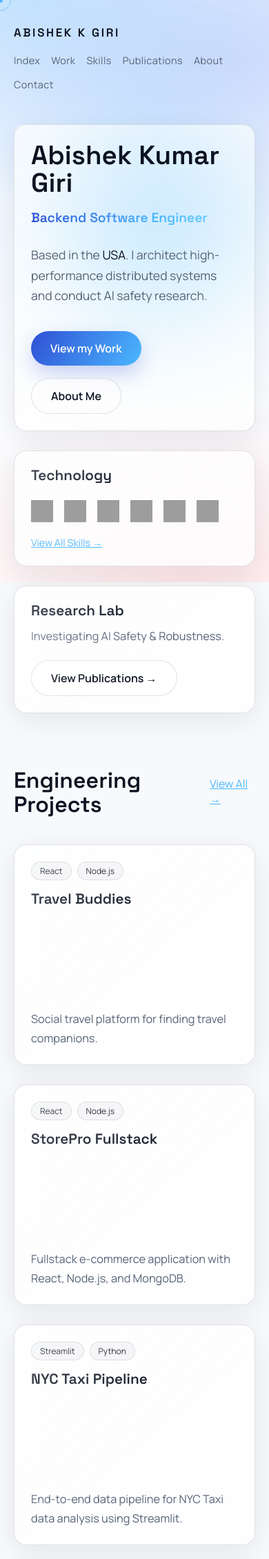
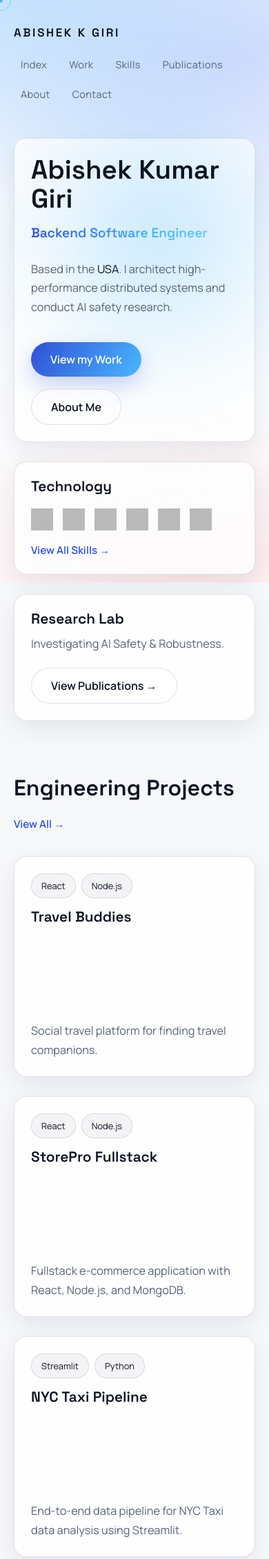
Before and after one commit to abishekgiri/my-portfolio, a Flask app: page / in a window 390 px wide; the page is wider, and only the part inside the window is pictured. Shown: the top 2260 px of that part at 69% size. Run offline with Flask 3, Linux system fonts and the light colour scheme; grey boxes are pictures that could not be loaded.

Commit message:
Major design update across all pages
- Significantly enhanced custom.css with improved styling and animations
- Updated all template files (index, projects, publications, skills, about, contact)
- Refined responsive design and layout improvements
- Enhanced visual consistency across the portfolio

```diff
--- a/static/css/custom.css
+++ b/static/css/custom.css
@@ -4,7 +4,7 @@
 
 :root {
   /* Core Colors */
-  --bg-main: #f7f9fc;
+  --bg-main: #f6f8fb;
   --bg-card: rgba(255, 255, 255, 0.82);
   --bg-card-solid: #ffffff;
 
@@ -18,12 +18,12 @@
   --color-indigo: #2f50d6;
 
   --accent: var(--color-cyan);
-  --grad-aurora: linear-gradient(135deg, #dff1ff 0%, #eef3ff 45%, #ffffff 100%);
+  --grad-aurora: linear-gradient(135deg, #e6f4ff 0%, #eef2ff 50%, #ffffff 100%);
 
   --border-dim: rgba(15, 23, 42, 0.12);
   --border-strong: rgba(15, 23, 42, 0.2);
 
-  --shadow-soft: 0 10px 40px rgba(10, 20, 40, 0.08);
+  --shadow-soft: 0 12px 36px rgba(10, 20, 40, 0.08);
   --shadow-lift: 0 18px 55px rgba(10, 20, 40, 0.12);
 
   /* Typography */
@@ -154,6 +154,49 @@ body:hover .cursor-outline.hovered {
   padding-bottom: 60px;
 }
 
+.section {
+  margin-top: 80px;
+}
+
+.section:first-of-type {
+  margin-top: 0;
+}
+
+.section-head {
+  display: flex;
+  justify-content: space-between;
+  align-items: baseline;
+  gap: 24px;
+  margin-bottom: 36px;
+}
+
+.section-title {
+  display: flex;
+  align-items: center;
+  gap: 16px;
+  flex-wrap: wrap;
+}
+
+.count-pill {
+  padding: 6px 14px;
+  border-radius: 999px;
+  background: rgba(15, 23, 42, 0.05);
+  border: 1px solid var(--border-dim);
+  font-size: 0.85rem;
+  color: var(--text-muted);
+}
+
+.text-link {
+  color: var(--color-indigo);
+  font-weight: 600;
+  font-size: 0.95rem;
+  text-decoration: none;
+}
+
+.text-link:hover {
+  color: var(--text-main);
+}
+
 /* Navbar */
 .nav-header {
   display: flex;
@@ -185,14 +228,18 @@ body:hover .cursor-outline.hovered {
   font-size: 0.9rem;
   text-decoration: none;
   letter-spacing: 0.03em;
-  transition: color 0.2s;
+  transition: color 0.2s, background 0.2s, border-color 0.2s;
+  padding: 6px 10px;
+  border-radius: 999px;
 }
 
 .nav-links a:hover {
   color: var(--text-main);
+  background: rgba(15, 23, 42, 0.05);
+  border-color: var(--border-dim);
 }
 
-/* Bento Grid System */
+/* Grid Systems */
 .bento-grid {
   display: grid;
   grid-template-columns: repeat(12, 1fr);
@@ -201,6 +248,13 @@ body:hover .cursor-outline.hovered {
   margin-bottom: 80px;
 }
 
+.cards-grid {
+  display: grid;
+  grid-template-columns: repeat(auto-fit, minmax(260px, 1fr));
+  gap: var(--bento-gap);
+}
+
+/* Card */
 .bento-card {
   background: var(--bg-card);
   border: 1px solid var(--border-dim);
@@ -222,34 +276,119 @@ body:hover .cursor-outline.hovered {
   pointer-events: none;
 }
 
+.bento-card > * {
+  position: relative;
+  z-index: 1;
+}
+
 .bento-card:hover {
   border-color: rgba(75, 184, 255, 0.5);
   transform: translateY(-4px);
   box-shadow: var(--shadow-lift);
 }
 
-.skill-card:hover img {
-  transform: translateY(-4px) scale(1.03);
+/* Hero */
+.hero-grid {
+  display: grid;
+  grid-template-columns: minmax(0, 7fr) minmax(0, 5fr);
+  gap: var(--bento-gap);
+  align-items: stretch;
+  margin-bottom: 80px;
 }
 
-.col-span-4 {
-  grid-column: span 4;
+.hero-card {
+  display: flex;
+  flex-direction: column;
+  justify-content: flex-end;
+  min-height: 520px;
+  overflow: visible;
 }
 
-.col-span-6 {
-  grid-column: span 6;
+.hero-glow {
+  position: absolute;
+  top: -120px;
+  right: -120px;
+  width: 520px;
+  height: 520px;
+  background: radial-gradient(circle, rgba(75, 184, 255, 0.35) 0%, rgba(75, 184, 255, 0.05) 50%, transparent 70%);
+  filter: blur(60px);
+  pointer-events: none;
+  z-index: 0;
 }
 
-.col-span-8 {
-  grid-column: span 8;
+.hero-orbit {
+  position: absolute;
+  top: 42%;
+  right: 22%;
+  width: 86px;
+  height: 86px;
+  border-radius: 50%;
+  border: 1px solid rgba(75, 184, 255, 0.3);
+  box-shadow: 0 0 20px rgba(75, 184, 255, 0.2);
+  pointer-events: none;
 }
 
-.col-span-12 {
-  grid-column: span 12;
+.hero-orbit::after {
+  content: "";
+  position: absolute;
+  top: 50%;
+  left: 50%;
+  width: 10px;
+  height: 10px;
+  transform: translate(-50%, -50%);
+  border-radius: 50%;
+  background: var(--color-cyan);
+  box-shadow: 0 0 16px rgba(75, 184, 255, 0.5);
 }
 
-.row-span-2 {
-  grid-row: span 2;
+.hero-title {
+  font-size: clamp(2.4rem, 5.2vw, 3.6rem);
+  margin-bottom: 18px;
+  line-height: 1.05;
+  color: var(--text-main);
+}
+
+.hero-subtitle {
+  font-size: clamp(1.2rem, 2.8vw, 2rem);
+  margin-bottom: 28px;
+  line-height: 1.2;
+}
+
+.hero-copy {
+  max-width: 520px;
+  margin-bottom: 36px;
+  font-size: 1.1rem;
+}
+
+.hero-actions {
+  display: flex;
+  gap: 18px;
+  flex-wrap: wrap;
+}
+
+.hero-aside {
+  display: grid;
+  gap: var(--bento-gap);
+}
+
+.tech-icons {
+  display: flex;
+  flex-wrap: wrap;
+  gap: 14px;
+}
+
+.tech-icon {
+  width: 32px;
+  height: 32px;
+  filter: grayscale(100%);
+  opacity: 0.7;
+  transition: filter 0.2s, opacity 0.2s, transform 0.2s;
+}
+
+.tech-icon:hover {
+  filter: grayscale(0%);
+  opacity: 1;
+  transform: translateY(-2px);
 }
 
 /* Typography Helpers */
@@ -290,72 +429,7 @@ body:hover .cursor-outline.hovered {
   -webkit-text-fill-color: transparent;
 }
 
-/* Hero */
-.hero-card {
-  display: flex;
-  flex-direction: column;
-  justify-content: flex-end;
-  min-height: 520px;
-  overflow: visible;
-}
-
-.hero-glow {
-  position: absolute;
-  top: -120px;
-  right: -120px;
-  width: 520px;
-  height: 520px;
-  background: radial-gradient(circle, rgba(75, 184, 255, 0.35) 0%, rgba(75, 184, 255, 0.05) 50%, transparent 70%);
-  filter: blur(60px);
-  pointer-events: none;
-}
-
-.hero-title {
-  font-size: clamp(2.4rem, 5.2vw, 3.6rem);
-  margin-bottom: 18px;
-  line-height: 1.05;
-  color: var(--text-main);
-}
-
-.hero-subtitle {
-  font-size: clamp(1.2rem, 2.8vw, 2rem);
-  margin-bottom: 28px;
-  line-height: 1.2;
-}
-
-.hero-copy {
-  max-width: 520px;
-  margin-bottom: 36px;
-  font-size: 1.1rem;
-}
-
-.hero-actions {
-  display: flex;
-  gap: 18px;
-  flex-wrap: wrap;
-}
-
 /* Components */
-.status-badge {
-  display: inline-flex;
-  align-items: center;
-  gap: 8px;
-  background: rgba(15, 23, 42, 0.03);
-  padding: 8px 16px;
-  border-radius: 100px;
-  font-size: 0.85rem;
-  color: var(--text-main);
-  border: 1px solid rgba(15, 23, 42, 0.08);
-}
-
-.status-dot {
-  width: 8px;
-  height: 8px;
-  background-color: var(--color-cyan);
-  border-radius: 50%;
-  box-shadow: 0 0 8px rgba(75, 184, 255, 0.4);
-}
-
 .skill-tag {
   font-size: 0.8rem;
   color: var(--text-main);
@@ -528,22 +646,17 @@ body:hover .cursor-outline.hovered {
 
 /* Responsive */
 @media (max-width: 1024px) {
-
-  .col-span-4,
-  .col-span-6,
-  .col-span-8 {
-    grid-column: span 12;
+  .hero-grid {
+    grid-template-columns: 1fr;
   }
 
-  .profile-float {
-    float: none;
-    width: 100%;
-    max-width: 420px;
-    height: 420px;
-    margin: 0 auto 32px auto;
+  .about-grid,
+  .contact-grid {
+    grid-template-columns: 1fr;
   }
 
-  .book-container {
+  .about-card,
+  .contact-card {
     padding: 32px;
   }
 }
@@ -555,7 +668,7 @@ body:hover .cursor-outline.hovered {
   }
 
   .nav-links {
-    gap: 16px;
+    gap: 12px;
   }
 }
 
@@ -571,6 +684,15 @@ body:hover .cursor-outline.hovered {
 
   .hero-card {
     min-height: auto;
+  }
+
+  .hero-orbit {
+    display: none;
+  }
+
+  .section-head {
+    flex-direction: column;
+    align-items: flex-start;
   }
 
   .publication-row {
--- a/templates/index.html
+++ b/templates/index.html
@@ -1,24 +1,19 @@
 {% extends "base.html" %}
 
 {% block content %}
-<!-- Bento Hero Section -->
-<div class="bento-grid">
+<section class="hero">
+  <div class="hero-grid">
+    <div class="bento-card hero-card">
+      <div class="hero-glow"></div>
+      <div class="hero-orbit" aria-hidden="true"></div>
 
-  <!-- Title Card (Wide) without Status/Location -->
-  <div class="bento-card col-span-8 row-span-2 hero-card">
-    <!-- Electric Glow Background -->
-    <div class="hero-glow"></div>
-
-    <div style="position: relative; z-index: 2; margin-top: auto;">
-      <h1 class="display-text hero-title">
-        Abishek Kumar Giri
-      </h1>
-      <h2 class="display-text text-gradient hero-subtitle">
-        Backend Software Engineer
-      </h2>
+      <div>
+        <h1 class="display-text hero-title">Abishek Kumar Giri</h1>
+        <h2 class="display-text text-gradient hero-subtitle">Backend Software Engineer</h2>
 
         <p class="sub-text hero-copy">
-        Based in the <span style="color: var(--text-main);">USA</span>. I architect high-performance distributed systems
+          Based in the <span style="color: var(--text-main);">USA</span>. I architect high-performance distributed
+          systems
           and conduct AI safety research.
         </p>
 
@@ -29,45 +24,40 @@
       </div>
     </div>
 
-  <!-- Tools/Stack Card - Brief Preview -->
-  <div class="bento-card col-span-4" style="display: flex; flex-direction: column; justify-content: center;">
-    <h3 class="display-text text-md" style="margin-bottom: 24px;">Technology</h3>
-    <div style="display: flex; flex-wrap: wrap; gap: 16px;">
+    <div class="hero-aside">
+      <div class="bento-card">
+        <h3 class="display-text text-md" style="margin-bottom: 20px;">Technology</h3>
+        <div class="tech-icons">
           {% for skill in skills['Languages'][:6] %}
-      <div style="display: flex; flex-direction: column; align-items: center; gap: 6px;">
-        <img src="{{ skill.icon }}" alt="{{ skill.name }}" loading="lazy" decoding="async"
-          style="width: 32px; height: 32px; filter: grayscale(100%); transition: filter 0.3s;"
-          onmouseover="this.style.filter='grayscale(0%)'" onmouseout="this.style.filter='grayscale(100%)'">
-      </div>
+          <img class="tech-icon" src="{{ skill.icon }}" alt="{{ skill.name }}" loading="lazy" decoding="async">
           {% endfor %}
         </div>
-    <a href="/skills" style="margin-top: 20px; color: var(--color-cyan); font-size: 0.9rem;">View All Skills →</a>
+        <a href="/skills" class="text-link" style="margin-top: 18px; display: inline-block;">View All Skills →</a>
       </div>
 
-  <!-- Research Preview -->
-  <div class="bento-card col-span-4" style="display: flex; flex-direction: column; justify-content: center;">
+      <div class="bento-card">
         <h3 class="display-text text-md" style="margin-bottom: 12px;">Research Lab</h3>
         <p class="sub-text" style="margin-bottom: 20px;">Investigating AI Safety & Robustness.</p>
-    <a href="/publications" class="btn-outline" style="align-self: flex-start;">View Publications →</a>
+        <a href="/publications" class="btn-outline">View Publications →</a>
+      </div>
+    </div>
+  </div>
+</section>
+
+<section id="work" class="section">
+  <div class="section-head">
+    <h2 class="display-text text-lg">Engineering Projects</h2>
+    <a href="/projects" class="text-link">View All →</a>
   </div>
 
-</div>
-
-<!-- Selected Projects Section -->
-<section id="work" style="margin-bottom: 100px; margin-top: 80px;">
-  <div style="display: flex; justify-content: space-between; align-items: baseline; margin-bottom: 40px;">
-    <h2 class="display-text text-lg">Engineering Projects</h2>
-    <a href="/projects" style="color: var(--color-cyan);">View All →</a>
-  </div>
-
-  <div class="bento-grid">
+  <div class="cards-grid">
     {% for project in projects[:4] %}
-    <a href="{{ project.link }}" target="_blank" rel="noopener noreferrer" class="bento-card col-span-6"
+    <a href="{{ project.link }}" target="_blank" rel="noopener noreferrer" class="bento-card"
       style="text-decoration: none; min-height: 320px; display: flex; flex-direction: column; justify-content: space-between;">
       <div>
-        <div style="display: flex; gap: 8px; margin-bottom: 16px;">
+        <div style="display: flex; gap: 8px; margin-bottom: 16px; flex-wrap: wrap;">
           {% for tag in project.tags[:2] %}
-          <span class="skill-tag" style="font-size: 0.75rem; padding: 4px 12px;">{{ tag }}</span>
+          <span class="skill-tag">{{ tag }}</span>
           {% endfor %}
         </div>
         <h3 class="display-text text-md" style="color: var(--text-main);">{{ project.title }}</h3>
```
Also changed, not shown: other parts of static/css/custom.css (+98 -65 lines), templates/about.html (+34 -25 lines), templates/contact.html (+16 -17 lines), templates/projects.html (+18 -11 lines), templates/publications.html (+12 -17 lines), templates/skills.html (+16 -21 lines). Lines whose indentation alone changed are shown as unchanged.
